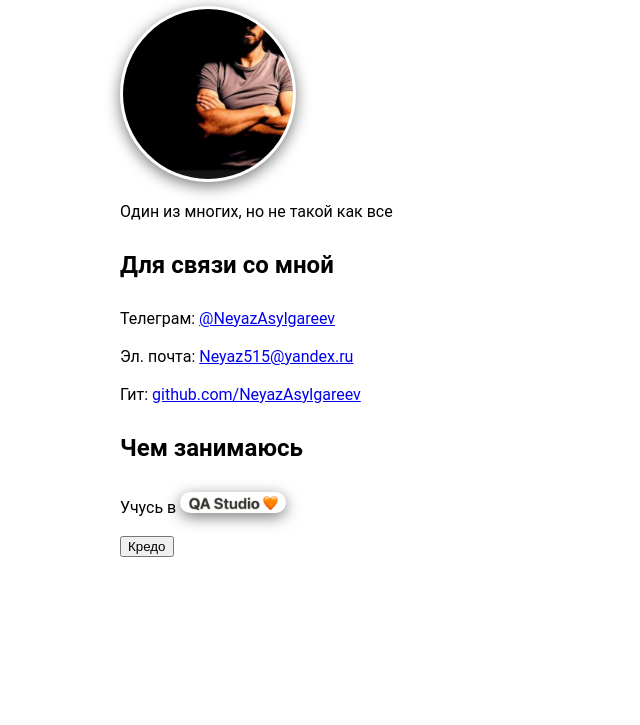
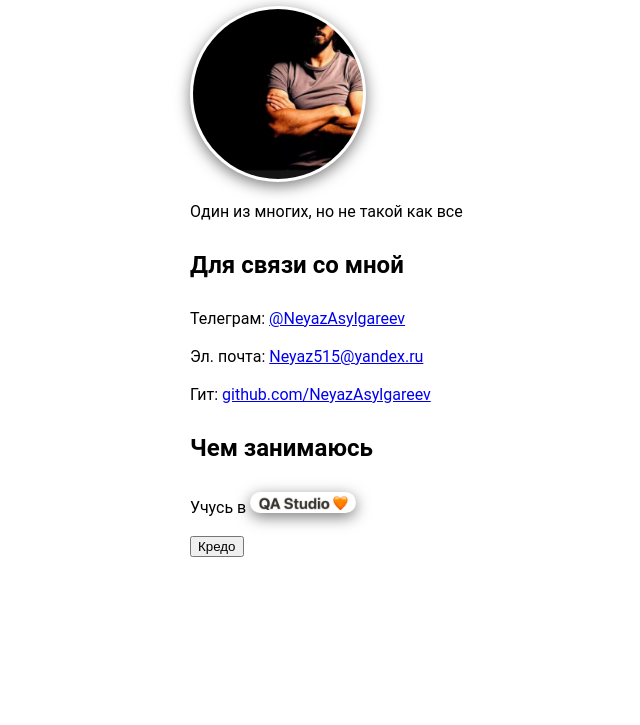
Before and after one commit to NeyazAsylgareev/NeyazAsylgareev.github.io, a plain HTML site: page index.html in a window 1280 px wide. Shown: the part 75-800 px from the top of the page, without its empty margins (0-640 px from the left). Drawn offline with Linux system fonts and the light colour scheme.

Commit message:
Update main.css

```diff
--- a/main.css
+++ b/main.css
@@ -5,7 +5,7 @@ body {
 
 .container {
   padding: 0 40px;
-  margin-left: 80px;
+  margin-left: 150px;
 }
 
   /* Свойства ссылок */
```
